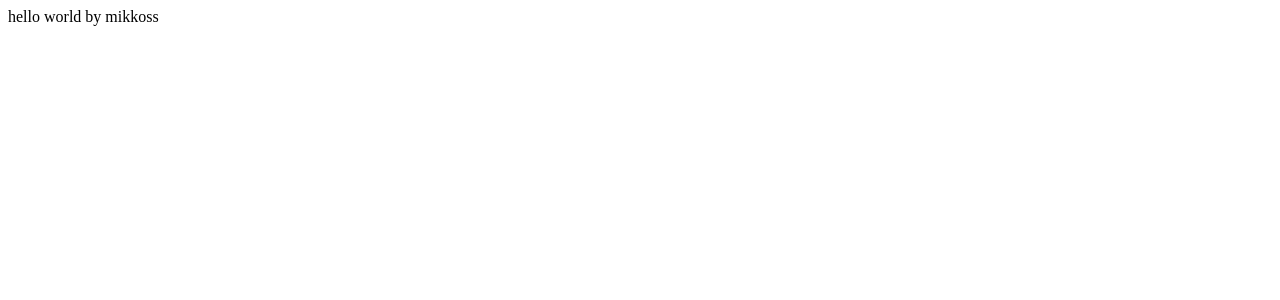
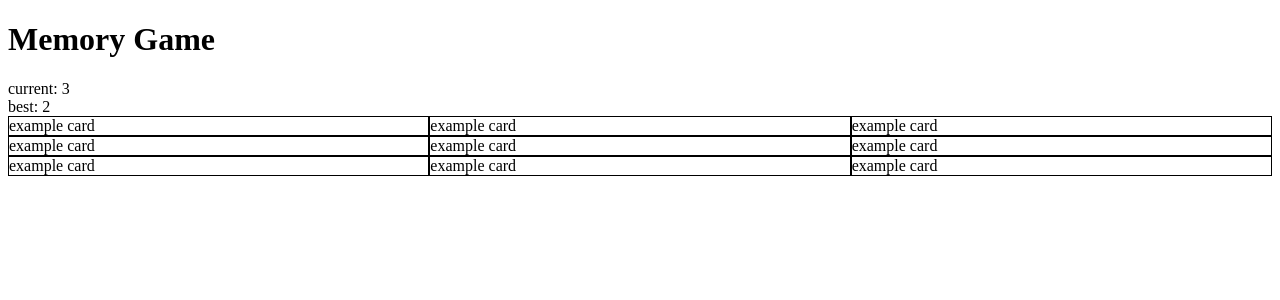
Before and after one commit to JohnMikko27/memory-card, a React (Vite) app: page / in a window 1280 px wide. Shown: the top 300 px of the page. Built offline with nearby package versions, Linux system fonts and the light colour scheme.

Commit message:
Create static version

```diff
--- a/src/App.jsx
+++ b/src/App.jsx
@@ -1,12 +1,14 @@
 import { useState } from "react";
+import Header from "./components/Header";
+import CardContainer from "./components/CardContainer";
 
 function App() {
-  const [count, setCount] = useState(0);
 
   return (
-    <>
-      hello world by mikkoss
-    </>
+    <div>
+      <Header/>
+      <CardContainer/>
+    </div>
   );
 }
 
--- /dev/null
+++ b/src/components/Card.jsx
@@ -0,0 +1,9 @@
+import "../styles/Card.css";
+
+const Card = () => {
+  return (
+    <div className="card">example card</div>
+  );
+};
+
+export default Card;
--- /dev/null
+++ b/src/components/CardContainer.jsx
@@ -0,0 +1,20 @@
+import Card from "./Card";
+import "../styles/CardContainer.css";
+
+const CardContainer = () => {
+  return (
+    <div className="cardContainer">
+      <Card/>
+      <Card/>
+      <Card/>
+      <Card/>
+      <Card/>
+      <Card/>
+      <Card/>
+      <Card/>
+      <Card/>
+    </div>
+  );
+};
+
+export default CardContainer;
--- /dev/null
+++ b/src/components/Header.jsx
@@ -0,0 +1,13 @@
+import Title from "./Title";
+import Scoreboard from "./Scoreboard";
+
+const Header = () => {
+  return (
+    <div>
+      <Title/>
+      <Scoreboard/>
+    </div>
+  );
+};
+
+export default Header;
--- /dev/null
+++ b/src/components/Scoreboard.jsx
@@ -0,0 +1,10 @@
+const Scoreboard = () => {
+  return (
+    <div>
+      <div>current: 3</div>
+      <div>best: 2</div>
+    </div>
+  );
+};
+
+export default Scoreboard;
--- /dev/null
+++ b/src/components/Title.jsx
@@ -0,0 +1,7 @@
+const Title = () => {
+  return (
+    <h1>Memory Game</h1>
+  );
+};
+
+export default Title;
--- /dev/null
+++ b/src/styles/Card.css
@@ -0,0 +1,3 @@
+.card {
+  border: 1px solid black;
+}
--- /dev/null
+++ b/src/styles/CardContainer.css
@@ -0,0 +1,4 @@
+.cardContainer {
+  display: grid;
+  grid-template-columns: repeat(3, 1fr);
+}
```
